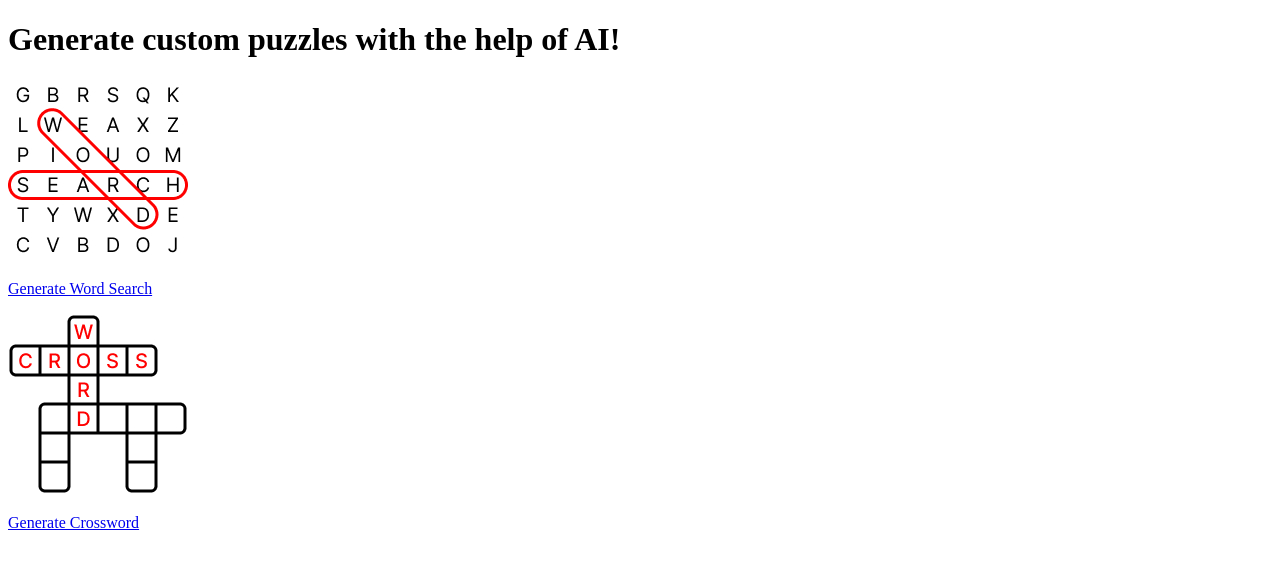
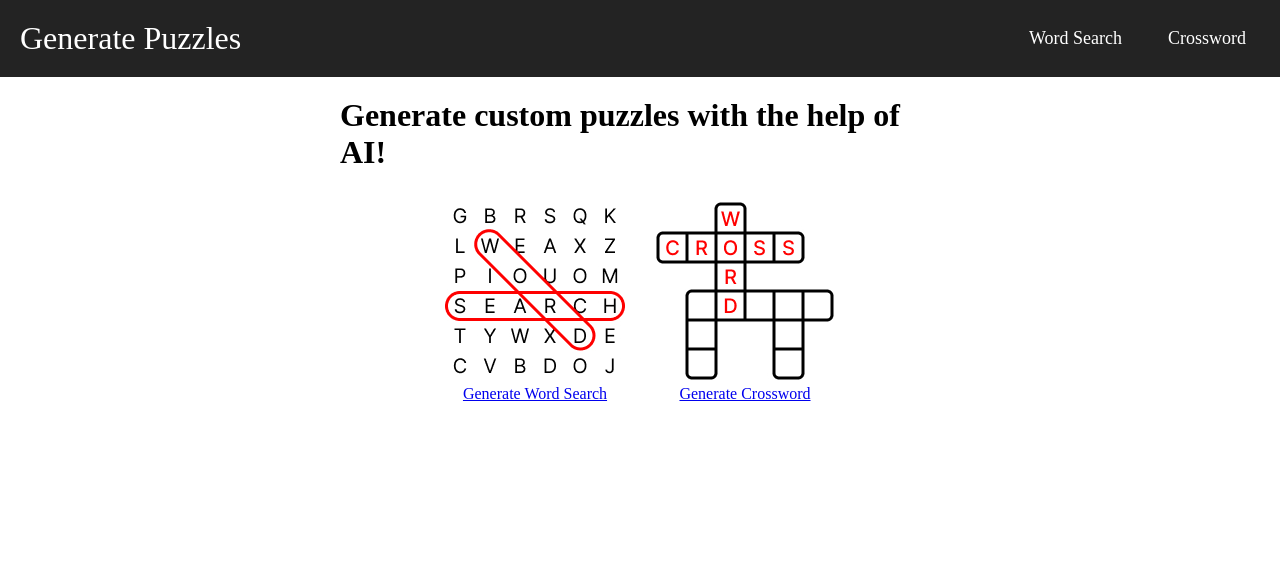
Before and after one commit to dylanables/puzzlegenerator, a Flask app: page / in a window 1280 px wide. Shown: the top 569 px of the page. Run offline with Flask 3, Linux system fonts and the light colour scheme.

Commit message:
Added responsive navbar

```diff
--- a/static/css/styles.css
+++ b/static/css/styles.css
@@ -1,6 +1,124 @@
+* {
+    margin: 0;
+    padding: 0;
+    box-sizing: border-box;
+}
+
+/* NAVBAR STYLING STARTS */
+.navbar {
+    display: flex;
+    align-items: center;
+    justify-content: space-between;
+    padding: 20px;
+    background-color: rgb(35, 35, 35);
+    color: #fff;
+}
+
+.navbar a, .logo a {
+    text-decoration: none;
+}
+
+.navbar li {
+    list-style: none;
+}
+
+.navbar input[type=checkbox] {
+    display: none;
+}
+
+.nav-links a {
+    color: #fff;
+}
+
+.logo a {
+    font-size: 32px;
+    color: #fff;
+}
+
+/* navbar menu */
+.menu {
+    display: flex;
+    gap: 1em;
+    font-size: 18px;
+}
+
+.menu li:hover {
+    background-color: #353535;
+    border-radius: 5px;
+    transition: 0.3s ease;
+}
+
+.menu li#active {
+    background-color: #353535;
+    border-radius: 5px;
+}
+
+.menu li {
+    padding: 5px 14px;
+}
+
+.hamburger {
+display: none;
+font-size: 24px;
+user-select: none;
+}
+
+@media (max-width: 768px) {
+.menu {
+    display:none;
+    position: absolute;
+    background-color:rgb(35, 35, 35);
+    right: 0;
+    left: 0;
+    text-align: center;
+    padding: 16px 0;
+}
+
+.menu li:hover {
+    background-color:#353535;
+    transition: 0.3s ease;
+}
+
+.menu li#active {
+    background-color:#353535;
+}
+
+.menu li + li {
+    margin-top: 12px;
+}
+
+input[type=checkbox]:checked ~ .menu {
+    display: block;
+}
+
+.hamburger {
+    display: block;
+    cursor: pointer;
+}
+
+.dropdown {
+    left: 50%;
+    top: 30px;
+    transform: translateX(35%);
+}
+
+.dropdown li:hover {
+    background-color: #353535;
+}
+}
+
 .container {
     margin: auto;
     width: 50%;
+    padding: 20px;
+}
+
+.puzzles-container {
+    display: flex;
+    justify-content: center;
+    gap: 30px;
+    text-align: center;
+    margin-top: 30px;
 }
 
 .puzzle-img {
--- a/templates/index.html
+++ b/templates/index.html
@@ -3,10 +3,27 @@
 <head>
     <meta charset="UTF-8">
     <meta name="viewport" content="width=device-width, initial-scale=1.0">
+    <link rel="stylesheet" href="{{ url_for('static', filename='css/styles.css') }}">
     <title>Generate Puzzles</title>
 </head>
 <body>
+    <nav class="navbar">
+        <div class="logo"><a href="/">Generate Puzzles</a></div>
+        <ul class="nav-links">
+
+            <input type="checkbox" id="checkbox_toggle" />
+            <label for="checkbox_toggle" class="hamburger">&#9776;</label>
+
+            <div class="menu">
+                <li><a href="/wordsearch">Word Search</a></li>
+                <li><a href="/crossword">Crossword</a></li>
+            </div>
+        </ul>
+    </nav>
+
+    <div class="container">
         <h1>Generate custom puzzles with the help of AI!</h1>
+        <div class="puzzles-container">
             <div>
                 <a href="/wordsearch">
                 <img src="{{ url_for('static', filename='images/wordsearch.jpg') }}" alt="Word Search Puzzle"/>
@@ -19,5 +36,7 @@
                 <p>Generate Crossword</p>
                 </a>
             </div>
+        </div>
+    </div>
 </body>
 </html>
```
Also changed, not shown: templates/crossword.html (+14 -0 lines), templates/wordsearch.html (+14 -0 lines). Lines whose indentation alone changed are shown as unchanged.
